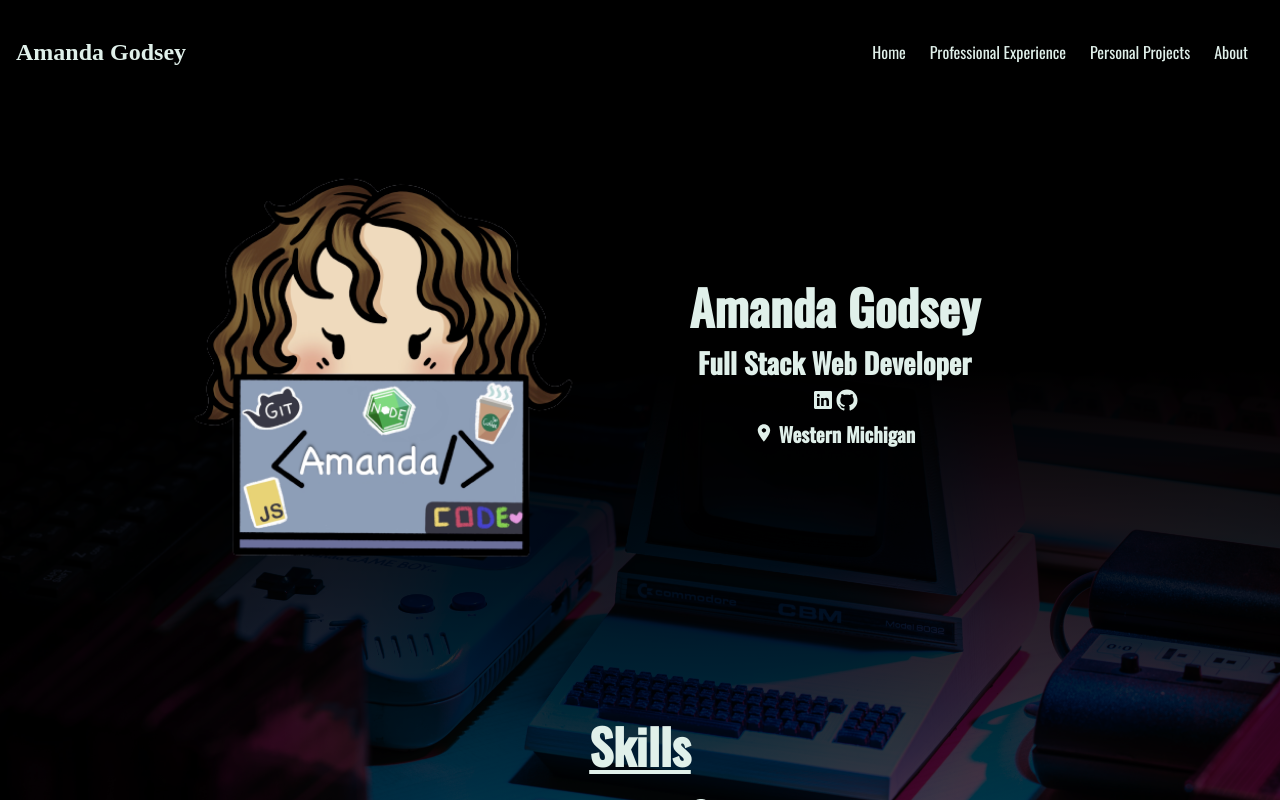
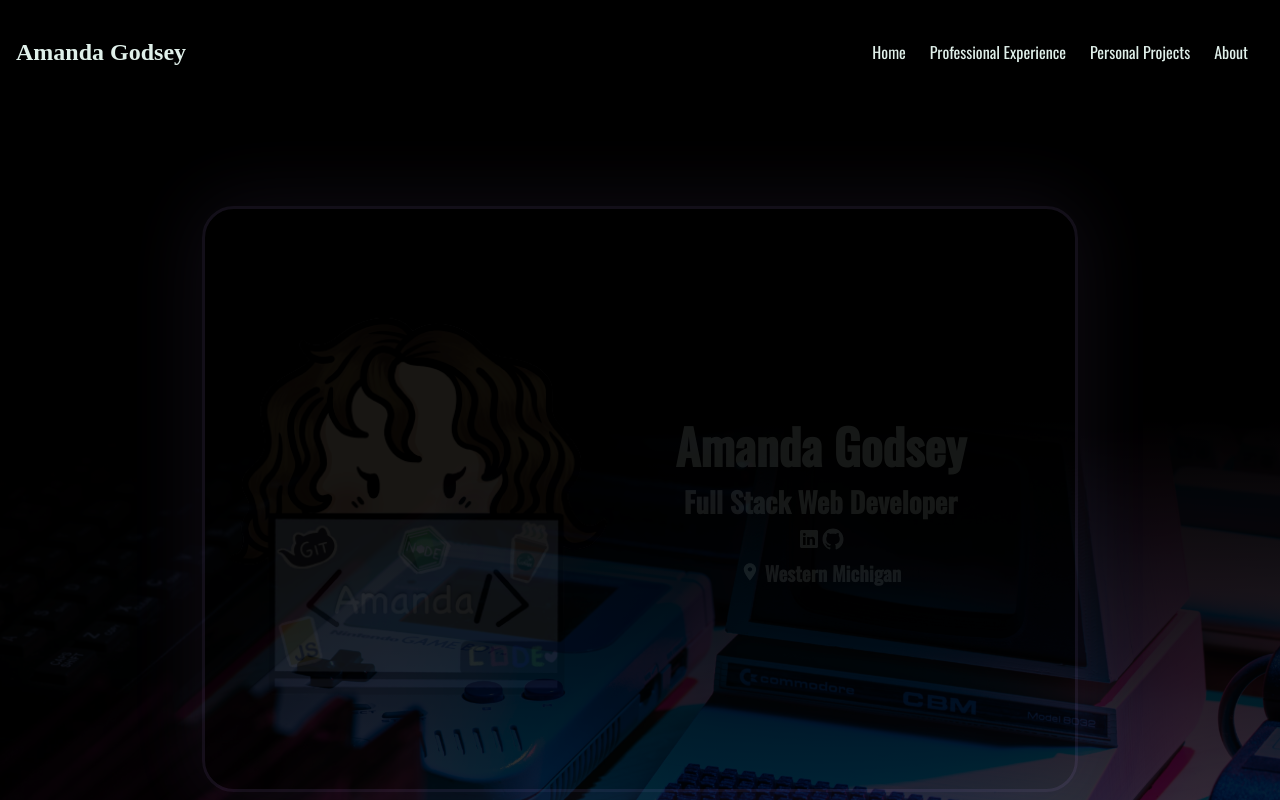
Before and after one commit to mander-pander/newPortfolio, a Next.js app: page / in a window 1280 px wide. Shown: the top 800 px of the page. Built offline with nearby package versions, Linux system fonts and the light colour scheme; a web font is replaced by a local one.

Commit message:
adjusted layout, added border

```diff
--- a/styles/Home.module.css
+++ b/styles/Home.module.css
@@ -2,6 +2,7 @@
   display: flex;
   flex-direction: column;
   min-height: 100vh;
+  align-items: center;
 }
 
 .info {
@@ -27,7 +28,6 @@
 }
 
 .skillContainer {
-  margin: 5%;
   align-self: center;
   min-width: 75%;
 }
@@ -51,28 +51,39 @@
   .main {
     margin-left: 10%;
     margin-right: 10%;
+    margin-bottom: 10%;
   }
 
   .info {
     display: grid;
-    grid-template-columns: 38% 62%;
+    grid-template-columns: 45% 55%;
     grid-template-rows: auto;
     grid-template-areas:
       "avatar name";
       /* "avatar social"; */
     font-size: x-large;
-    padding-bottom: 3%;
+    animation: border-flicker 1.5s infinite alternate;
+    border: 0.2rem solid #C399FF;
+    border-radius: 2rem;
+    margin-top: 10%;
+    padding: 1.4em;
+    box-shadow: 0 0 .2rem #C399FF,
+              0 0 .2rem #C399FF,
+              0 0 2rem #D62C92,
+              0 0 0.8rem #D62C92,
+              0 0 2.8rem #D62C92,
+              inset 0 0 1.3rem #D62C92;
   }
 
   .avatar {
     width: 40vw;
     height: fit-content;
-    /* justify-self: center; */
+    justify-self: center;
     grid-area: avatar;
   }
 
   .basic {
-    grid-template-areas: name;
+    grid-area: name;
     display: flex;
     flex-direction: column;
     justify-self: center;
@@ -96,4 +107,45 @@
   .title {
     font-size: xxx-large;
   }
+
+  @keyframes border-flicker {
+    0% {
+      opacity:0.1;
+      -webkit-box-shadow: 0px 0px 78px 4px #63103ebd;
+  -moz-box-shadow: 0px 0px 78px 4px #D62C92bd;
+  box-shadow: 0px 0px 78px 4px #c399ffbd;
+    }
+    2% {
+      opacity:1;
+      -webkit-box-shadow: 0px 0px 78px 4px #63103ebd;
+  -moz-box-shadow: 0px 0px 78px 4px #D62C92bd;
+  box-shadow: 0px 0px 78px 4px #c399ffbd;
+    }
+    4% {
+      opacity:0.1;
+      -webkit-box-shadow: 0px 0px 78px 4px #63103ebd;
+  -moz-box-shadow: 0px 0px 78px 4px #D62C92bd;
+  box-shadow: 0px 0px 78px 4px #c399ffbd;
+    }
+
+    8% {
+      opacity:1;
+      -webkit-box-shadow: 0px 0px 78px 4px #63103ebd;
+  -moz-box-shadow: 0px 0px 78px 4px #D62C92bd;
+  box-shadow: 0px 0px 78px 4px #c399ffbd;
+    }
+    70% {
+      opacity:0.7;
+      -webkit-box-shadow: 0px 0px 78px 4px #63103ebd;
+  -moz-box-shadow: 0px 0px 78px 4px #D62C92bd;
+  box-shadow: 0px 0px 78px 4px #c399ffbd;
+    }
+    100% {
+      opacity:1;
+      -webkit-box-shadow: 0px 0px 78px 4px #63103ebd;
+  -moz-box-shadow: 0px 0px 78px 4px #D62C92bd;
+  box-shadow: 0px 0px 78px 4px #c399ffbd;
+    }
+  }
+
 }
```
